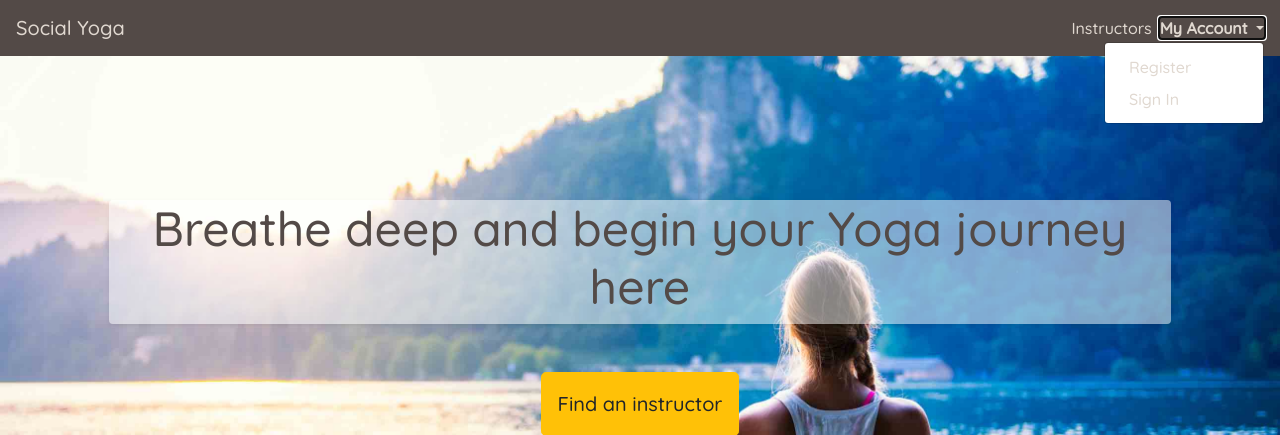
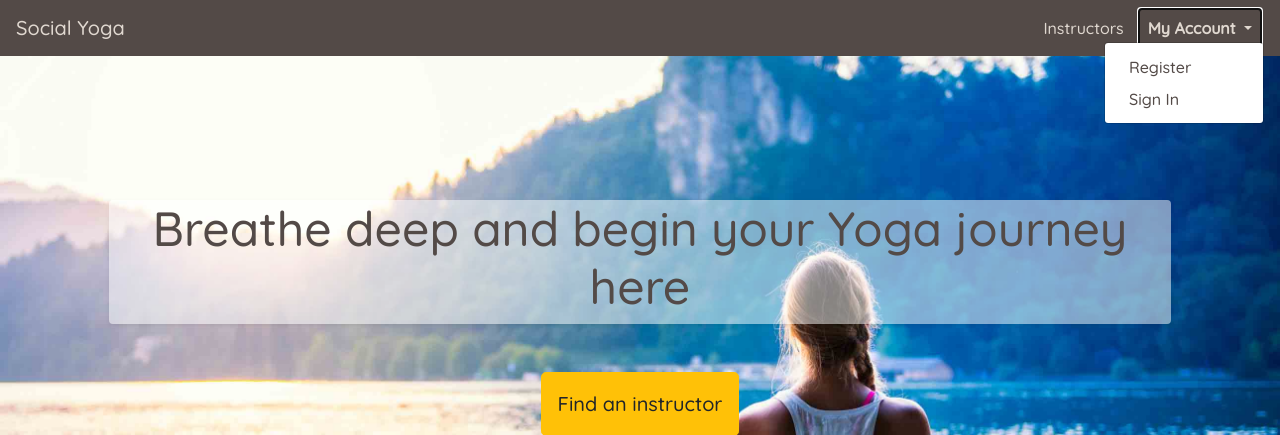
Before and after one commit to KelvinHere/Yoga_Milestone_4, a Django app: page / in a window 1280 px wide, after a click that opens the changed part. Shown: the top 435 px of the page. Run offline with Django 3.2, Linux system fonts and the light colour scheme; parts of the project's set-up code (start-up, migrations or seed data) failed here and were passed over; some libraries are stand-ins or nearby versions.

Commit message:
STYLE: Update navbar style, fix dropdown menu. CSS: Tidy base.css

```diff
--- a/static/css/base.css
+++ b/static/css/base.css
@@ -1,3 +1,4 @@
+/* ---------------------------------------- Main */
 html {
     height: 100%
 }
@@ -10,10 +11,30 @@ body {
     font-family: 'Quicksand';
 }
 
+.index-main-text {
+    font-size: 2rem;
+}
+
+.lesson-sort-bar {
+    width: 100%;
+}
+
+.overlay {
+    height: 100%;
+    width: 100%;
+    top: 0;
+    left: 0;
+    position: fixed;
+    background: white;
+    z-index: -1;
+}
+
+/* ---------------------------------------- Fonts */
 .alt-font {
     font-family: 'Lato';
 }
 
+/* ---------------------------------------- Colours */
 .navbar-custom {
     background-color: #534a47;
 }
@@ -34,30 +55,22 @@ body {
     background-color: #e0d8d0;
 }
 
+.index-main-text {
+    background-color: rgba(255, 255, 255, .5);
+}
+
+.colour-primary {
+    color: #534a47 !important;
+}
+
+/* ---------------------------------------- Header */
 .header-container {
     margin-top: 56px;
 }
 
+/* ---------------------------------------- Account pages */
 .account-container {
     display: inline-block;
-}
-
-.index-main-text {
-    background-color: rgba(255, 255, 255, .5);
-}
-
-.lesson-sort-bar {
-    width: 100%;
-}
-
-.overlay {
-    height: 100%;
-    width: 100%;
-    top: 0;
-    left: 0;
-    position: fixed;
-    background: white;
-    z-index: -1;
 }
 
 .account-overlay {
@@ -70,9 +83,11 @@ body {
     z-index: -1;
 }
 
+/* ---------------------------------------- Profiles pages */
 .profile-table td {
     padding-right: 20px;
 }
+
 /* ---------------------------------------- Card formatting */
 .lesson-card-image-container {
     background-color: darkgray;
@@ -84,6 +99,7 @@ body {
     border-color: #534a47;
 }
 
+/* ---------------------------------------- Toasts */
 .toast-topbar {
     height: 3px;
 }
@@ -99,9 +115,6 @@ body {
     z-index: 99999999;
 }
 
-.index-main-text {
-        font-size: 2rem;
-    }
 /* ---------------------------------------- Media Queries */
 @media (min-width: 991px) {
     .account-overlay {
--- a/templates/base.html
+++ b/templates/base.html
@@ -45,34 +45,34 @@
             <div class="collapse navbar-collapse" id="navbarNav">
                 <ul class="navbar-nav ml-auto mb-2 mb-lg-0">
                     <li class="nav-item">
-                        <a class="nav-link active" aria-current="page" href="{% url 'instructors' %}">Instructors</a>
+                        <a class="nav-link active mx-1" aria-current="page" href="{% url 'instructors' %}">Instructors</a>
                     </li>
                     {% if user.is_authenticated %}
                     <li class="nav-item">
-                        <a class="nav-link active" aria-current="page" href="{% url 'lessons'%}?filter=mylessons">My Lessons</a>
+                        <a class="nav-link active mx-1" aria-current="page" href="{% url 'lessons'%}?filter=mylessons">My Lessons</a>
                     </li>
                     <li class="nav-item">
-                        <a class="nav-link active" aria-current="page" href="{% url 'lessons' %}">All Lessons</a>
+                        <a class="nav-link active mx-1" aria-current="page" href="{% url 'lessons' %}">All Lessons</a>
                     </li>
                     {% endif %}
                     <li class="d-flex align-items-center">
                         <div class="nav-item dropdown">
-                            <a class="dropdown-toggle" href="#" role="button" id="dropdownMenuLink" data-toggle="dropdown" aria-haspopup="true" aria-expanded="false">
+                            <a class="dropdown-toggle mx-1 p-2" href="#" role="button" id="dropdownMenuLink" data-toggle="dropdown" aria-haspopup="true" aria-expanded="false">
                                 <strong>{% if user.is_authenticated %}{{ user|title }}'s{% else %}My{% endif %} Account</strong>
                             </a>
                             <div class="dropdown-menu dropdown-menu-right" aria-labelledby="dropdownMenuLink">
                                 {% if user.is_superuser %}
-                                    <a class="dropdown-item" href="{% url 'superuser_admin' %}">Superuser Admin</a>
+                                    <a class="dropdown-item colour-primary" href="{% url 'superuser_admin' %}">Superuser Admin</a>
                                 {% endif %}
                                 {% if user.userprofile.is_instructor %}
-                                <a class="dropdown-item" href="{% url 'instructor_created_lessons' %}">Instructor Admin</a>
+                                <a class="dropdown-item colour-primary" href="{% url 'instructor_created_lessons' %}">Instructor Admin</a>
                                 {% endif %}
                                 {% if user.is_authenticated %}
-                                <a class="dropdown-item" href="{% url 'profile' %}">My Profile</a>
-                                <a class="dropdown-item" href="{% url 'account_logout' %}">Logout</a>
+                                <a class="dropdown-item colour-primary" href="{% url 'profile' %}">My Profile</a>
+                                <a class="dropdown-item colour-primary" href="{% url 'account_logout' %}">Logout</a>
                                 {% else %}
-                                <a class="dropdown-item" href="{% url 'account_signup' %}">Register</a>
-                                <a class="dropdown-item" href="{% url 'account_login' %}">Sign In</a>
+                                <a class="dropdown-item colour-primary" href="{% url 'account_signup' %}">Register</a>
+                                <a class="dropdown-item colour-primary" href="{% url 'account_login' %}">Sign In</a>
                                 {% endif %}
                             </div>
                         </div>
```
